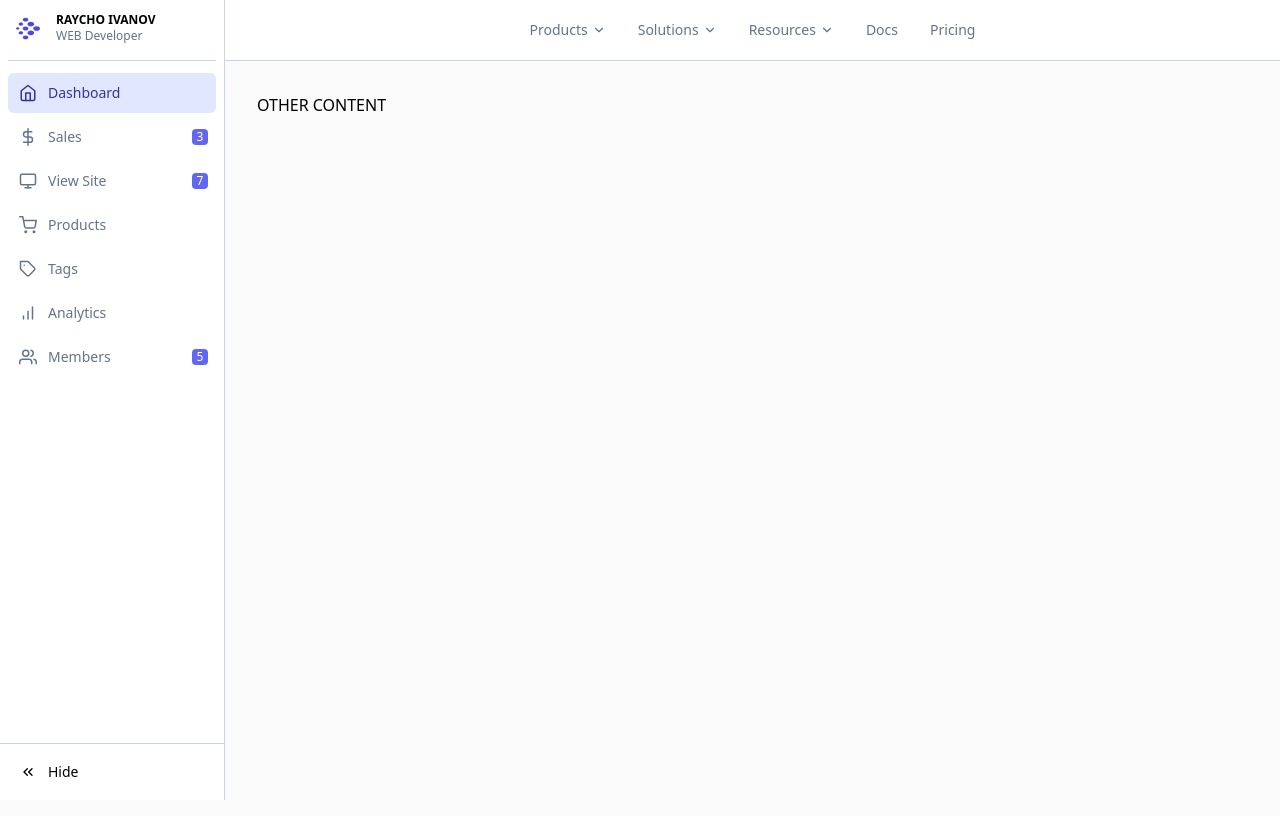
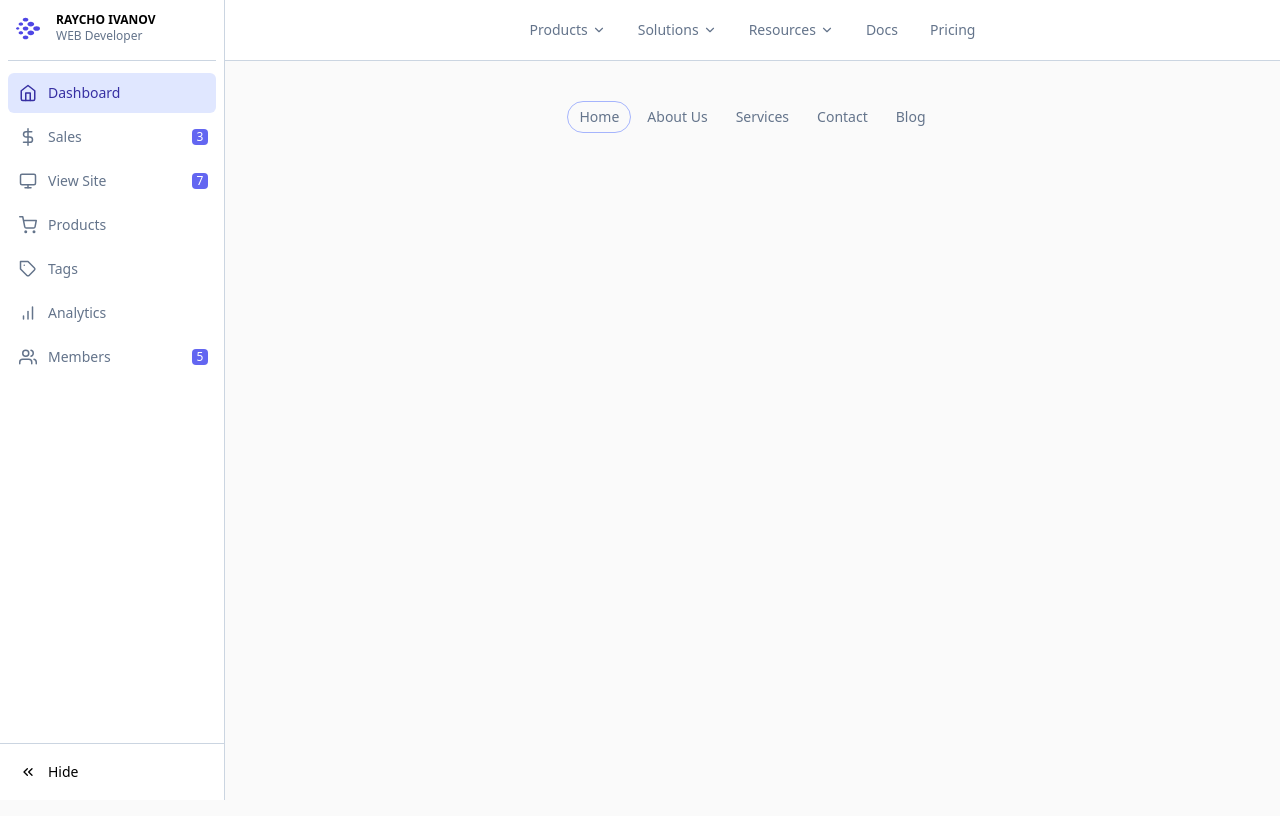
Before and after one commit to rastiv/react-navigations, a React (Vite) app: page / in a window 1280 px wide. Shown: the top 816 px of the page. Built offline with nearby package versions, Linux system fonts and the light colour scheme.

Commit message:
add AnimatedTabs

```diff
--- a/src/App.jsx
+++ b/src/App.jsx
@@ -2,6 +2,7 @@ import { useState } from "react";
 import { motion } from "framer-motion";
 import Sidebar from "./components/sidebar/Sidebar";
 import ShiftingMenu from "./components/shiftingmenu/ShiftingMenu";
+import AnimatedTabs from "./components/animatedtabs/AnimatedTabs";
 
 function App() {
   const [open, setOpen] = useState(true);
@@ -10,7 +11,10 @@ function App() {
       <Sidebar open={open} setOpen={setOpen} />
       <motion.div layout className="h-[200vh] w-full">
         <ShiftingMenu />
-        <div className="p-8">OTHER CONTENT</div>
+
+        <div className="w-full flex justify-center py-10">
+          <AnimatedTabs />
+        </div>
       </motion.div>
     </div>
   );
--- /dev/null
+++ b/src/components/animatedtabs/AnimatedTabs.jsx
@@ -0,0 +1,40 @@
+import { useState } from "react";
+import { motion } from "framer-motion";
+
+const tabs = [
+  { id: "home", label: "Home" },
+  { id: "about-us", label: "About Us" },
+  { id: "services", label: "Services" },
+  { id: "contact", label: "Contact" },
+  { id: "blog", label: "Blog" },
+];
+
+const AnimatedTabs = () => {
+  const [activeTab, setActiveTab] = useState(tabs[0].id);
+
+  return (
+    <motion.div layout className="flex space-x-1">
+      {tabs.map((tab) => (
+        <button
+          key={tab.id}
+          onClick={() => setActiveTab(tab.id)}
+          className={`${
+            activeTab === tab.id ? "" : "hover:text-slate-600"
+          } relative rounded-full px-3 py-1.5 text-slate-500 text-sm outline-2 font-medium transition`}
+        >
+          {activeTab === tab.id && (
+            <motion.div
+              layoutId="active-tab"
+              className="absolute inset-0 border border-indigo-300"
+              style={{ borderRadius: 9999 }}
+            />
+          )}
+
+          <span className="relative z-20">{tab.label}</span>
+        </button>
+      ))}
+    </motion.div>
+  );
+};
+
+export default AnimatedTabs;
--- a/src/components/shiftingmenu/ShiftingMenu.jsx
+++ b/src/components/shiftingmenu/ShiftingMenu.jsx
@@ -3,7 +3,7 @@ import ShiftingMenuTabs from "./ShiftingMenuTabs";
 
 const ShiftingMenu = () => {
   return (
-    <div className="invisible sticky top-0 flex justify-start border-b py-3.5 border-slate-300 bg-white md:justify-center md:visible">
+    <div className="invisible z-50 sticky top-0 flex justify-start border-b py-3.5 border-slate-300 bg-white md:justify-center md:visible">
       <motion.div layout>
         <ShiftingMenuTabs />
       </motion.div>
```
